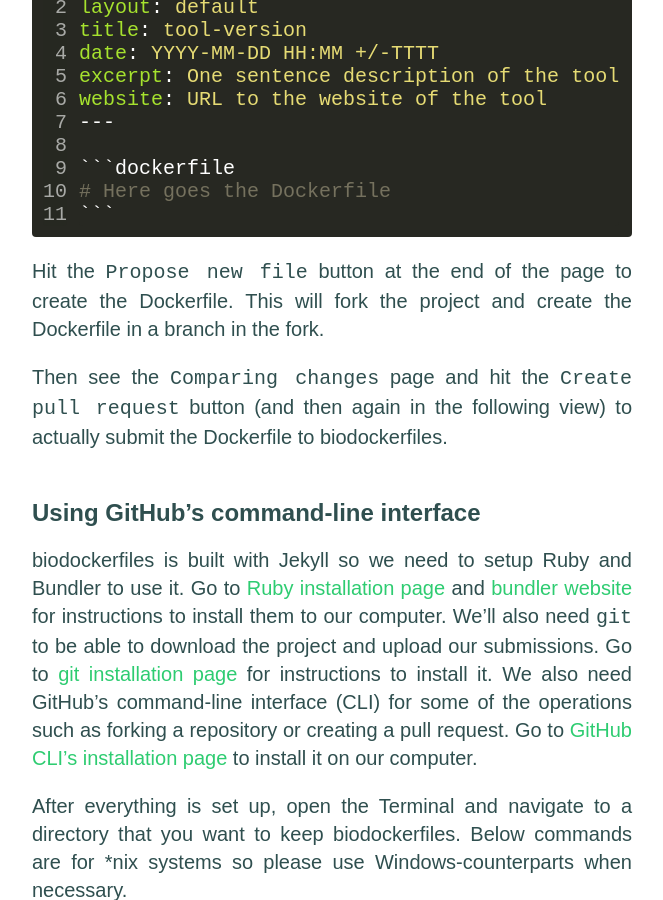
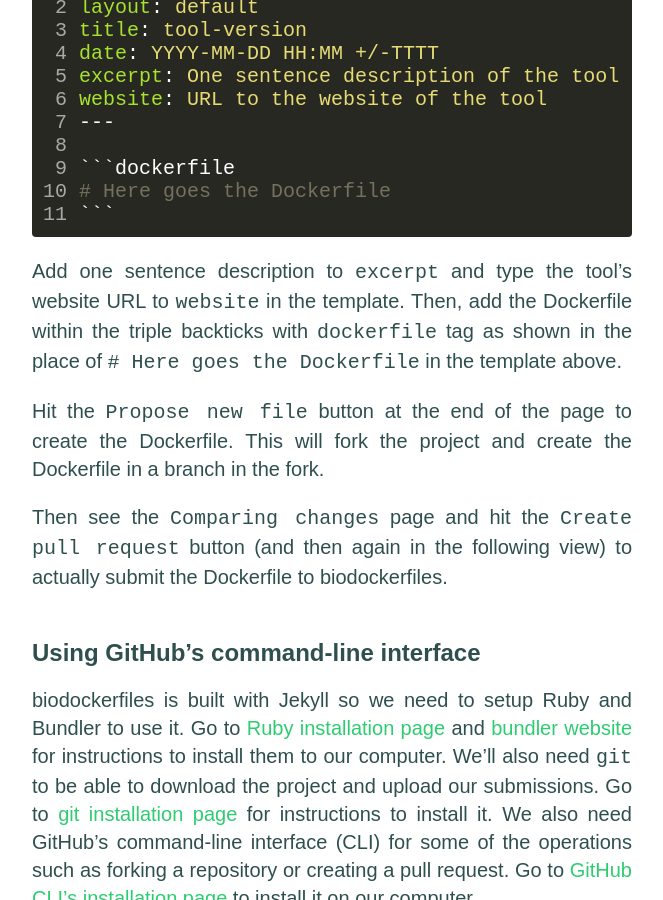
Before and after one commit to biodockerfiles/biodockerfiles.github.io, a Jekyll site: the page built from _pages/submit.md, in a window 1280 px wide and 900 px high, scrolled down 830 px. Shown: the whole window, without its empty margins (308-971 px from the left). Built offline with Jekyll 4.4.1, drawn with Linux system fonts in a browser that asks for light colours.

Commit message:
Update submit.md

````diff
--- a/_pages/submit.md
+++ b/_pages/submit.md
@@ -27,6 +27,8 @@
 # Here goes the Dockerfile
 ```
 ~~~
+
+Add one sentence description to `excerpt` and type the tool's website URL to `website` in the template. Then, add the Dockerfile within the triple backticks with `dockerfile` tag as shown in the place of `# Here goes the Dockerfile` in the template above.
 
 Hit the `Propose new file` button at the end of the page to create the Dockerfile. This will fork the project and create the Dockerfile in a branch in the fork.
 
````
